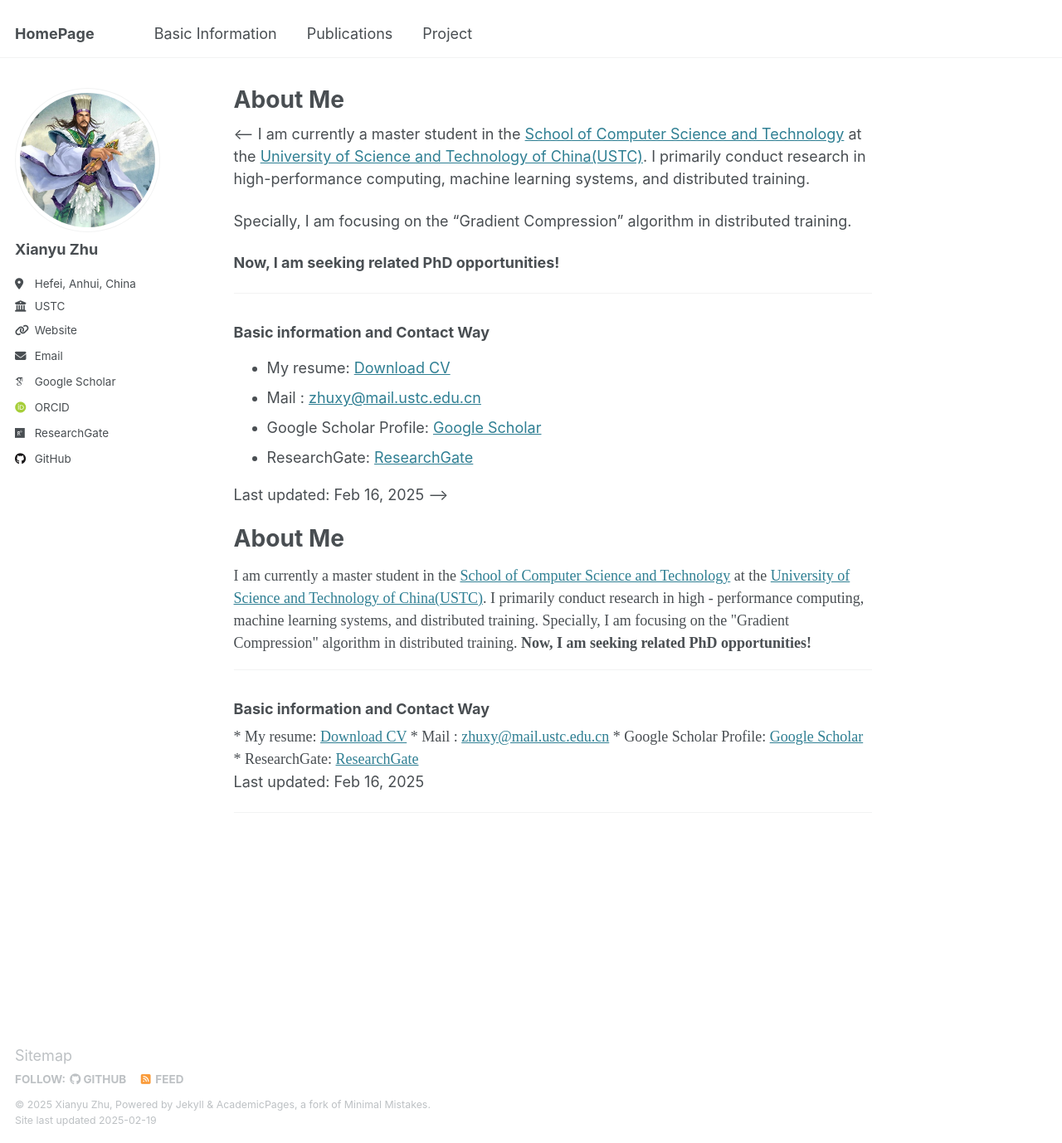
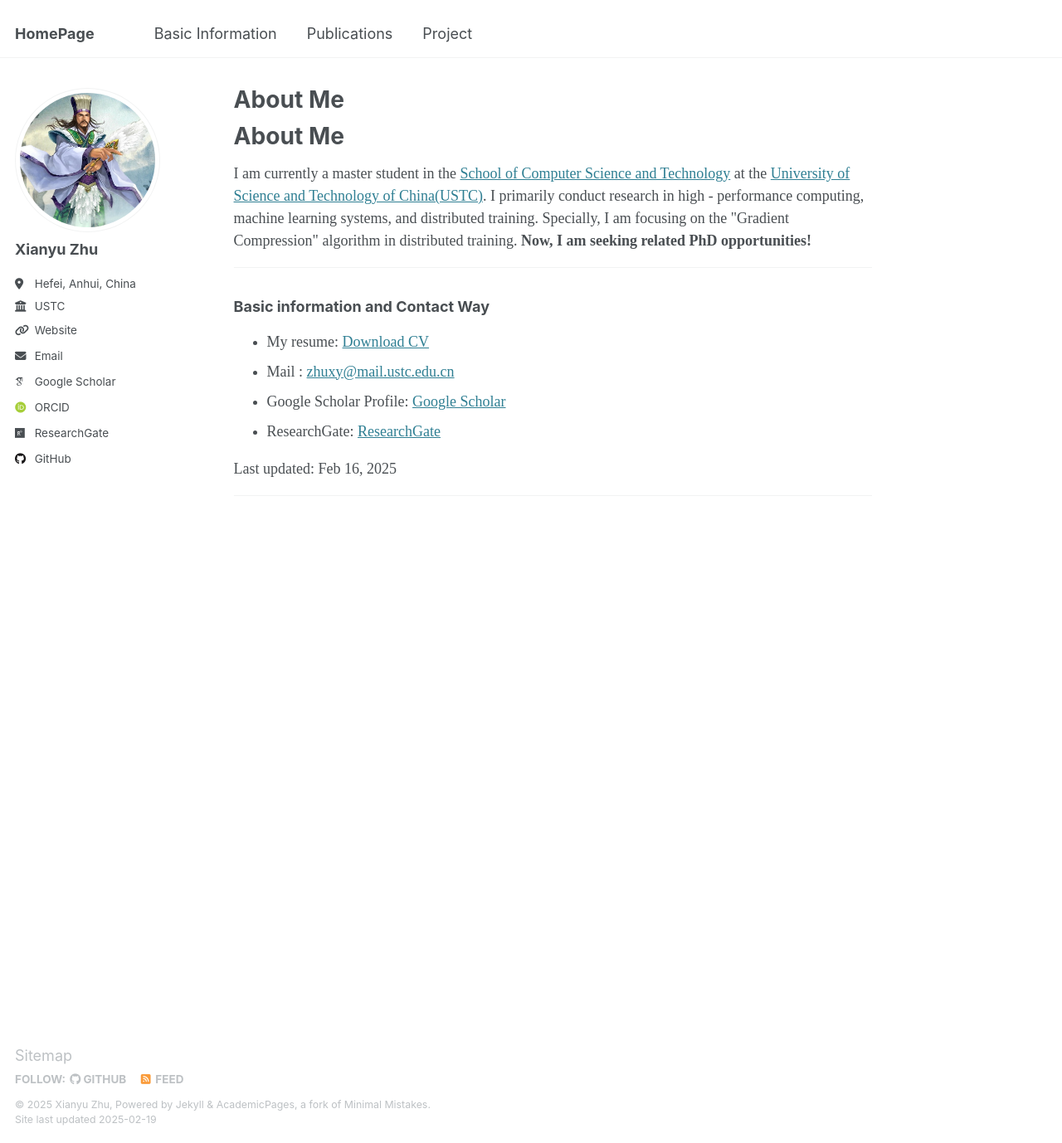
Before and after one commit to zhuxy-USTC/zhuxy-USTC.github.io, a Jekyll site: the page built from _pages/about.md, in a window 1280 px wide and 1378 px high. Shown: the whole window at 83% size. Built offline with Jekyll 4.4.1, drawn with Linux system fonts in a browser that asks for light colours; some web fonts are replaced.

Commit message:
Update about.md

```diff
--- a/_pages/about.md
+++ b/_pages/about.md
@@ -6,25 +6,6 @@ redirect_from:
   - /about/
   - /about.html
 ---
-
-<--
-I am currently a master student in the [School of Computer Science and Technology](https://cs.ustc.edu.cn) at the [University of Science and Technology of China(USTC)](https://ustc.edu.cn/). I primarily conduct research in high-performance computing, machine learning systems, and distributed training.
-
-Specially, I am focusing on the "Gradient Compression" algorithm in distributed training.
-
-**Now, I am seeking related PhD opportunities!**
-
-*************************************************************
-
-### Basic information and Contact Way
-* My resume: [Download CV](https://zhuxy-USTC.github.io/files/ZhuXY-CV.pdf)
-* Mail : <zhuxy@mail.ustc.edu.cn>
-* Google Scholar Profile: [Google Scholar](https://scholar.google.com/citations?user=k2ajuuEAAAAJ&hl)
-* ResearchGate: [ResearchGate](https://www.researchgate.net/profile/Zhu-Xianyu?ev=hdr_xprf)
-
-
-Last updated: Feb 16, 2025
- -->
 
 <h1>About Me</h1>
 <div style="font-family: 'Times New Roman', Times, serif;">
@@ -38,14 +19,19 @@ Specially, I am focusing on the "Gradient Compression" algorithm in distributed
 *************************************************************
 
 ### Basic information and Contact Way
+
 <div style="font-family: 'Times New Roman', Times, serif;">
-* My resume: <a href="https://zhuxy-USTC.github.io/files/ZhuXY-CV.pdf">Download CV</a>
-* Mail : <a href="mailto:zhuxy@mail.ustc.edu.cn">zhuxy@mail.ustc.edu.cn</a>
-* Google Scholar Profile: <a href="https://scholar.google.com/citations?user=k2ajuuEAAAAJ&hl">Google Scholar</a>
-* ResearchGate: <a href="https://www.researchgate.net/profile/Zhu-Xianyu?ev=hdr_xprf">ResearchGate</a>
+<ul>
+    <li>My resume: <a href="https://zhuxy-USTC.github.io/files/ZhuXY-CV.pdf">Download CV</a></li>
+    <li>Mail : <a href="mailto:zhuxy@mail.ustc.edu.cn">zhuxy@mail.ustc.edu.cn</a></li>
+    <li>Google Scholar Profile: <a href="https://scholar.google.com/citations?user=k2ajuuEAAAAJ&hl">Google Scholar</a></li>
+    <li>ResearchGate: <a href="https://www.researchgate.net/profile/Zhu-Xianyu?ev=hdr_xprf">ResearchGate</a></li>
+</ul>
 </div>
 
+<div style="font-family: 'Times New Roman', Times, serif;">
 Last updated: Feb 16, 2025
+</div>
 
 <!--
 Education
```
